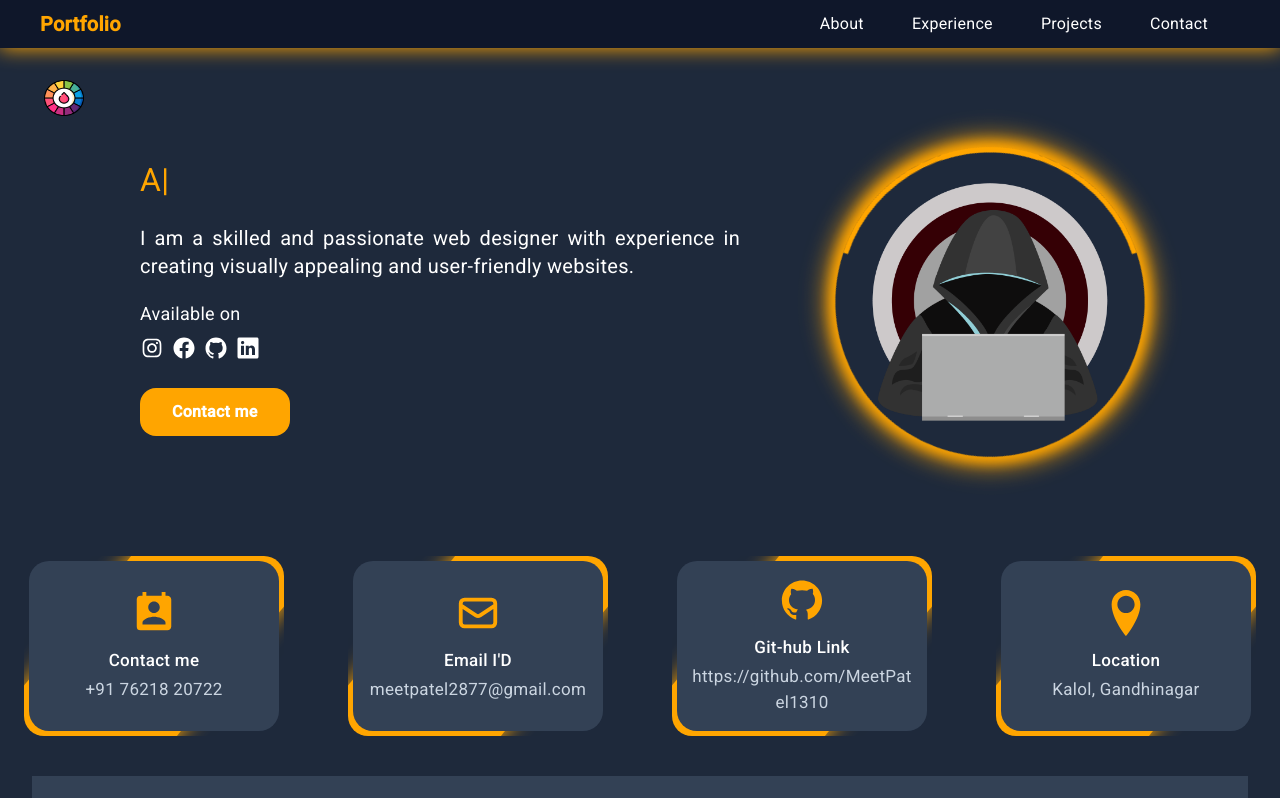
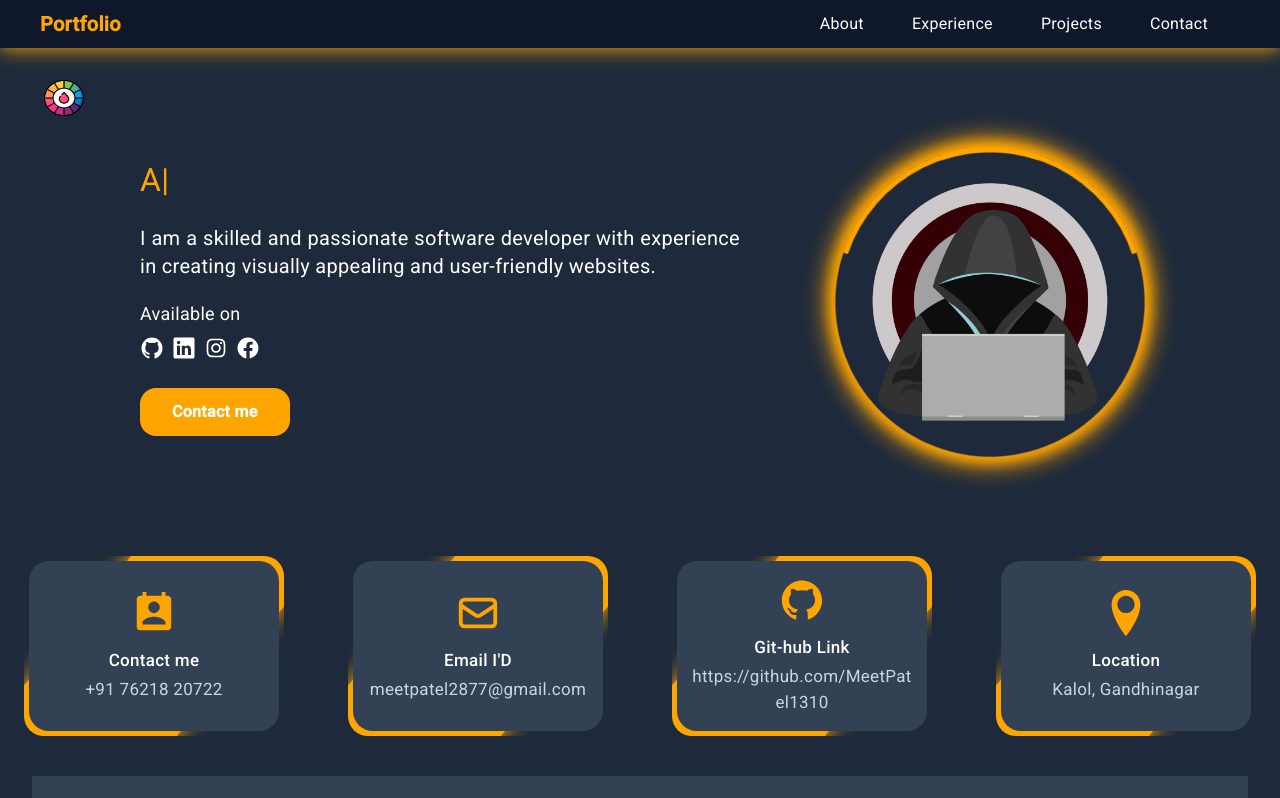
Before and after one commit to MeetPatel1310/Meet-Portfolio, a React (Vite) app: page /#/ in a window 1280 px wide. Shown: the top 798 px of the page. Built offline with nearby package versions, Linux system fonts and the light colour scheme.

Commit message:
add some links

```diff
--- a/src/Components/Contact/Contact.jsx
+++ b/src/Components/Contact/Contact.jsx
@@ -71,15 +71,28 @@ const Contact = (props) => {
       <hr class="border-t-2 border-gray-500 mb-9" />
       <div className=" w-full icons flex flex-col items-center justify-center pt-2">
         <div className="flex justify-cente gap-2">
-          <div className="text-2xl hover:scale-110">
-            <AiOutlineInstagram />
-          </div>
-          <div className="text-2xl hover:scale-110">
+          <a href="https://github.com/MeetPatel1310" target="_blank">
+           <div className="text-2xl hover:scale-110"><IoLogoGithub />
+           </div>
+          </a>
+
+          <a href="https://www.linkedin.com/in/meet-patel-19abb4352/" target="_blank">
+            <div className="text-2xl hover:scale-110"><IoLogoLinkedin />
+            </div>
+          </a>
+
+          <a href="https://www.instagram.com/meetpatel5025/?hl=en" target="_blank">
+            <div className="text-2xl hover:scale-110"><AiOutlineInstagram />
+            </div>
+          </a>
+
+          <a href="https://www.linkedin.com/in/meet-patel-19abb4352/" target="_blank">  <div className="text-2xl hover:scale-110">
             <IoLogoFacebook />
           </div>
-          <div className="text-2xl hover:scale-110">
-            <IoLogoGithub />
-          </div>
+          </a>
+
+
+
           <div className="text-2xl hover:scale-110">
             <IoLogoLinkedin />
           </div>
--- a/src/Components/Home/Home.jsx
+++ b/src/Components/Home/Home.jsx
@@ -205,7 +205,7 @@ const Home = () => {
                 1000,
                 "I'm Meet Patel",
                 1000,
-                "A Web Developer & Programmer.",
+                "A Full-Stack Developer & Programmer.",
                 1000,
               ]}
               wrapper="span"
@@ -219,16 +219,22 @@ const Home = () => {
               repeat={Infinity}
             />
             <p className={`text-xl md:2xl text-justify `}>
-              I am a skilled and passionate web designer with experience in
+              I am a skilled and passionate software developer with experience in
               creating visually appealing and user-friendly websites.
             </p>
             <div className="availableOn flex flex-col">
               <p className="text-lg">Available on </p>
               <div className="icons flex pt-2 gap-2">
-                <AiOutlineInstagram className="text-2xl hover:scale-110" />
-                <IoLogoFacebook className="text-2xl hover:scale-110" />
-                <IoLogoGithub className="text-2xl hover:scale-110" />
-                <IoLogoLinkedin className="text-2xl hover:scale-110" />
+
+                <a href="https://github.com/MeetPatel1310" target="_blank"> <IoLogoGithub className="text-2xl hover:scale-110" /></a>
+
+                <a href="https://www.linkedin.com/in/meet-patel-19abb4352/" target="_blank"><IoLogoLinkedin className="text-2xl hover:scale-110" /></a>
+
+                <a href="https://www.instagram.com/meetpatel5025/?hl=en" target="_blank"><AiOutlineInstagram className="text-2xl hover:scale-110" /></a>
+
+                <a href="https://www.linkedin.com/in/meet-patel-19abb4352/" target="_blank"><IoLogoFacebook className="text-2xl hover:scale-110" /></a>
+
+
               </div>
             </div>
             <button
```
